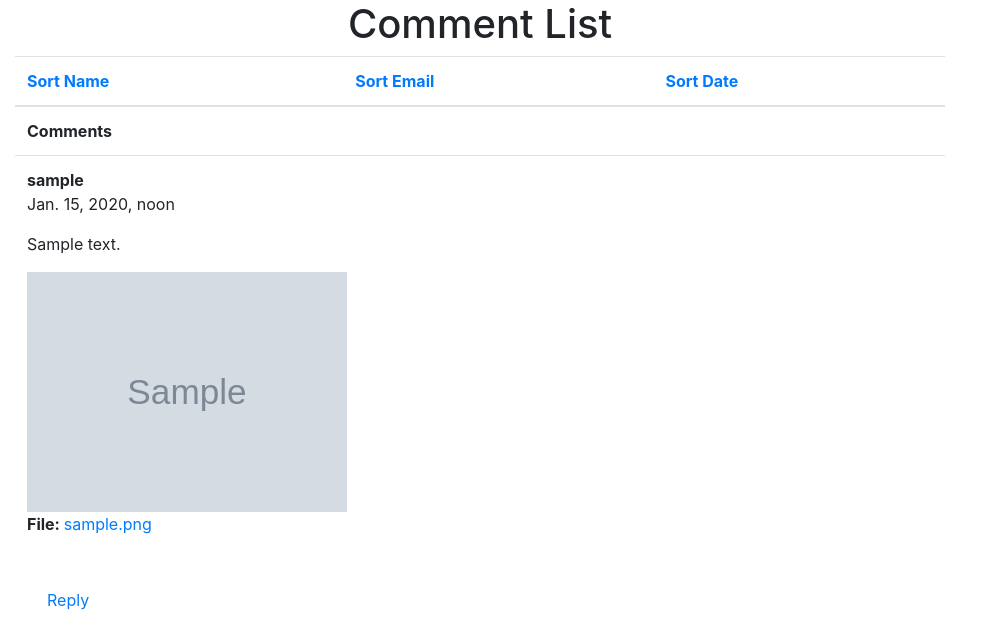
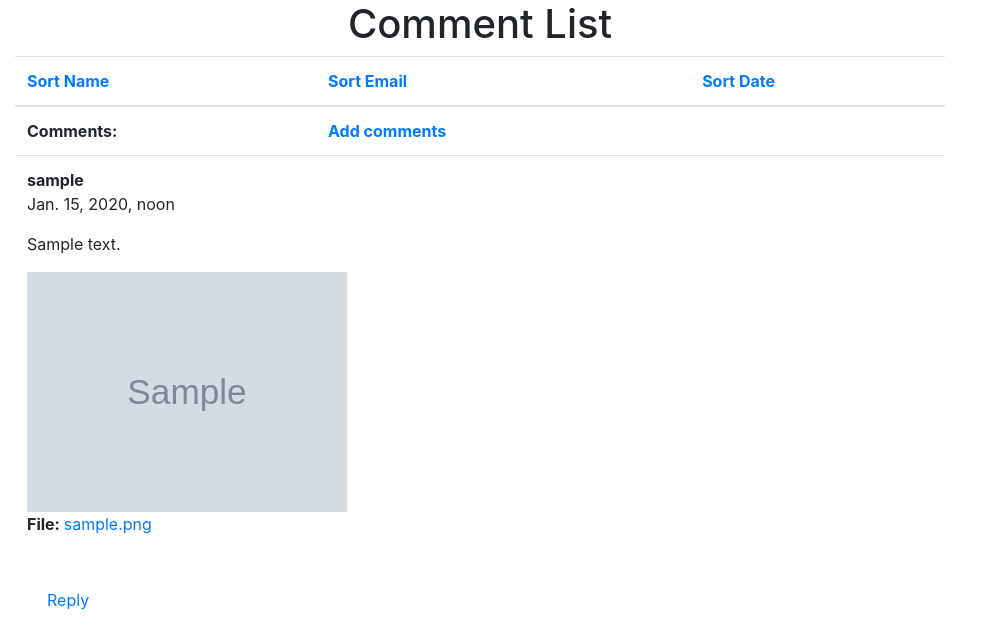
Before and after one commit to Yevheniia-Ilchenko/Create-comments, a Django app: page / in a window 1280 px wide. Shown: the top 643 px of the page, without its empty margins (0-993 px from the left). Run offline with Django 5.2, Linux system fonts and the light colour scheme; tables that the repository leaves empty hold one stand-in row (values such as "Sample post"); grey boxes marked "Sample" are stand-in pictures.

Commit message:
connect DB PostgreSQL with render

```diff
--- a/database.ini
+++ b/database.ini
@@ -1,5 +1,5 @@
 [postgresql]
-host=balarama.db.elephantsql.com
+host=dpg-cpndn85ds78s73aubuc0-a
 database=qbnhqsol
 user=qbnhqsol
-password=FyhyPOkdJb7-akNfPfV669Ozbz4kc8r-
+password=MV7lthQmxjXjUFINYfSrJvtvQgESL25H
--- a/templates/base.html
+++ b/templates/base.html
@@ -1,5 +1,5 @@
 <!DOCTYPE html>
-<html lang="en">
+<html lang="en" >
 <head>
     <meta charset="UTF-8">
     {% block title %}
--- a/templates/post/comment_list.html
+++ b/templates/post/comment_list.html
@@ -7,7 +7,9 @@
 
             {% if comment_list %}<table class="table offset-lg-0.5">
             <tr>
-                <th>Comments</th>
+                <th>Comments:</th>
+                <th><a href="{% url 'post:comment-create' %}">Add comments</a></th>
+
               </tr>
             <thead>
             <tr>
```
Also changed, not shown: post/migrations/0005_alter_comment_email_alter_comment_file_and_more.py (added), templates/post/comment_item.html (line endings or trailing spaces).
